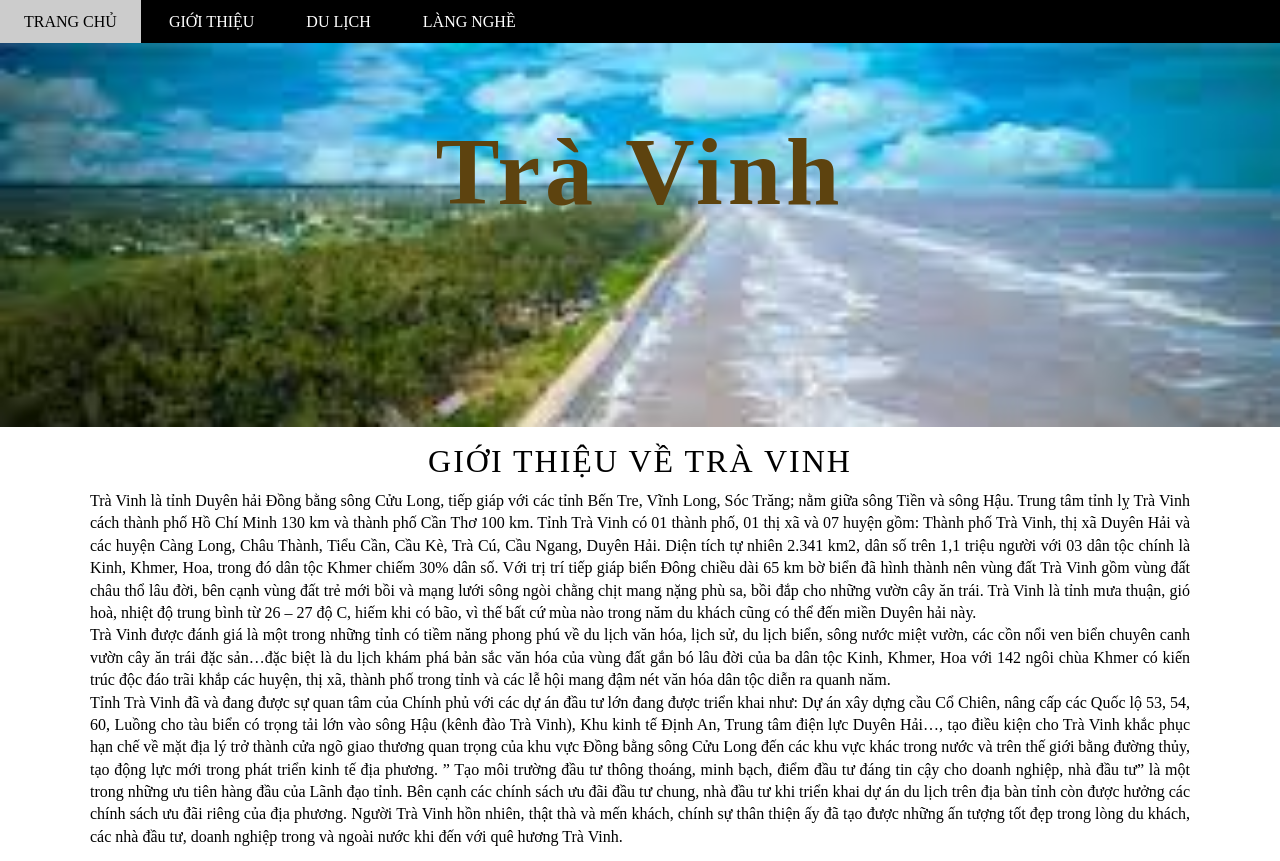
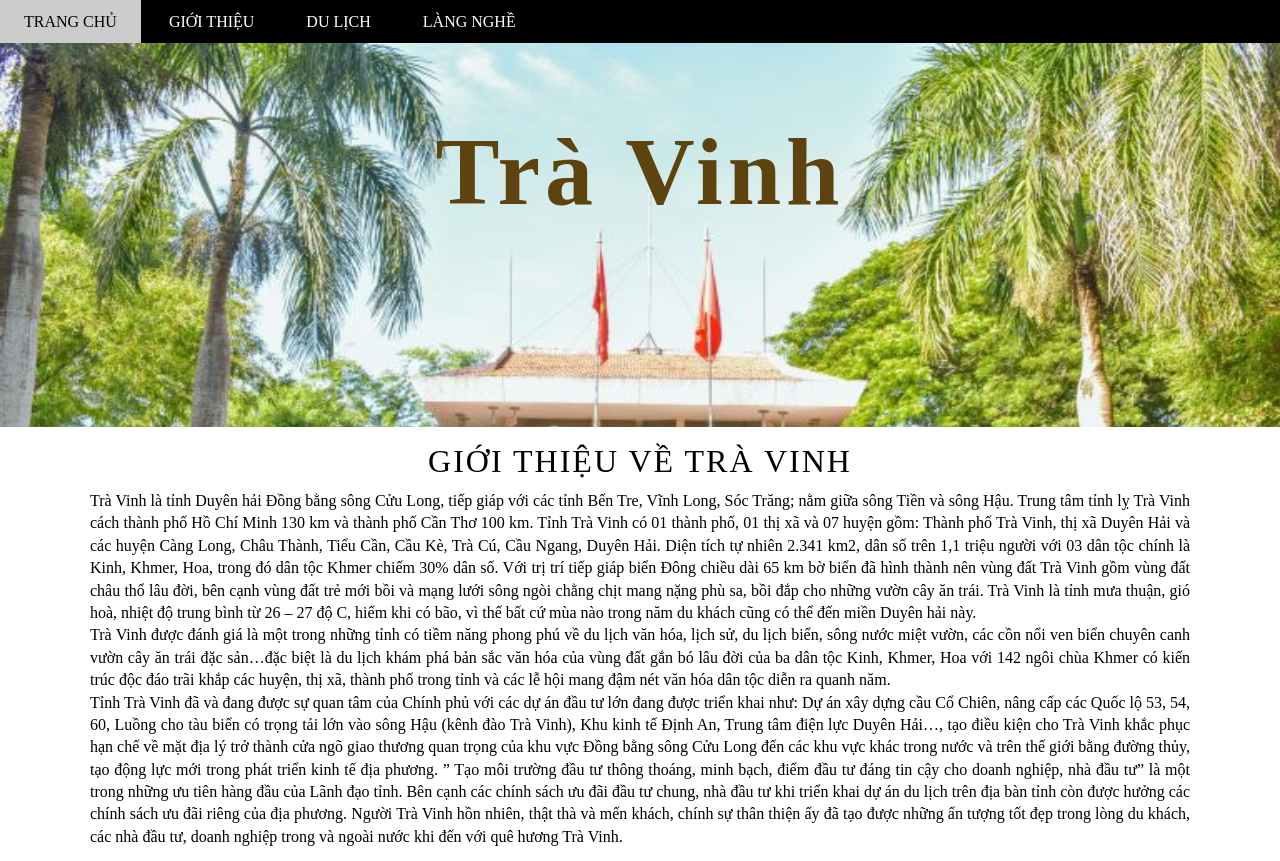
Before and after one commit to DuongTuan11092002/GioithieuTraVinh, a plain HTML site: page index.html in a window 1280 px wide. Shown: the top 861 px of the page. Drawn offline with Linux system fonts and the light colour scheme.

Commit message:
Update Style.css

```diff
--- a/CSs/Style.css
+++ b/CSs/Style.css
@@ -49,7 +49,7 @@ html {
 #slider {
     padding-top: 30%;
     margin-top: 43px;
-    background: url(/img/slider.jpg) top center / cover no-repeat;
+    background: url(/img/dl-4.jpg) top center / cover no-repeat;
     position: relative;
 }
 
```
